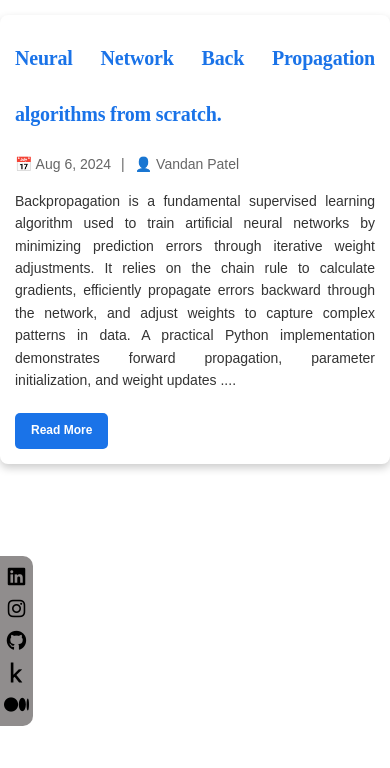
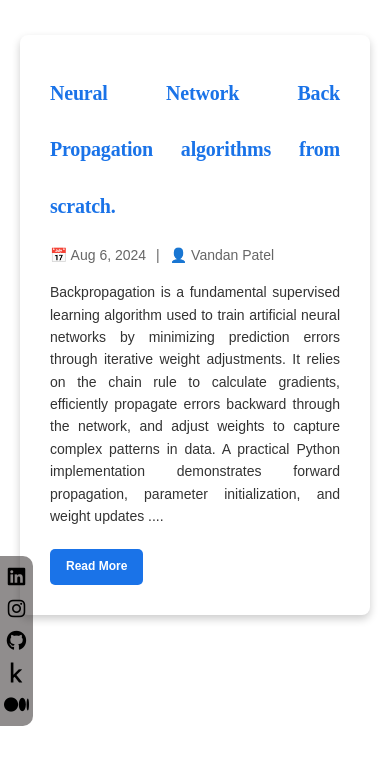
Before and after one commit to patelvandan11/flask12, a Flask app: page /blog in a window 390 px wide. Shown: the part 76-844 px from the top of the page. Run offline with Flask 2, Linux system fonts and the light colour scheme; some libraries are stand-ins or nearby versions.

Commit message:
fix padding

```diff
--- a/static/blog.css
+++ b/static/blog.css
@@ -66,7 +66,8 @@
 /* Responsive Design for Smaller Screens */
 @media (max-width: 768px) {
     .container {
-        padding: 15px;
+        padding: 30px;
+        margin: 20px;
     }
 
     .title {
--- a/templates/about.html
+++ b/templates/about.html
@@ -37,8 +37,8 @@
                 <p>Programming Languages <b>:</b> Python</p>
                 <p>Frameworks and Libraries
                      <b>:</b> PyTorch, TensorFlow, FastAPI</p>
-                <p>Tools and Technologies <b>:</b> CUDA, TensorFlow Lite</p>
-
+                <p>Tools and Technologies <b>:</b>Git, CUDA, TensorFlow Lite</p>
+                 <p>Deployment <b>:</b>Docker</p>
             </div>
         </div>
         <div class="software-skills">
```
